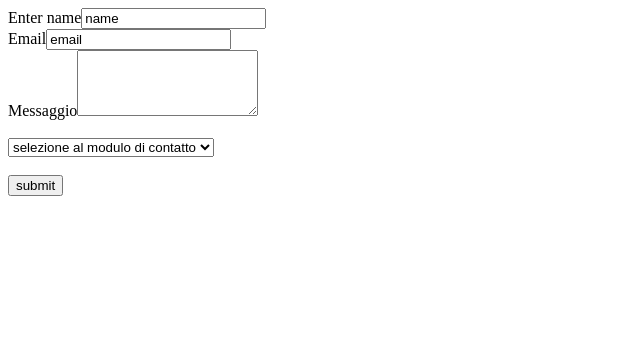
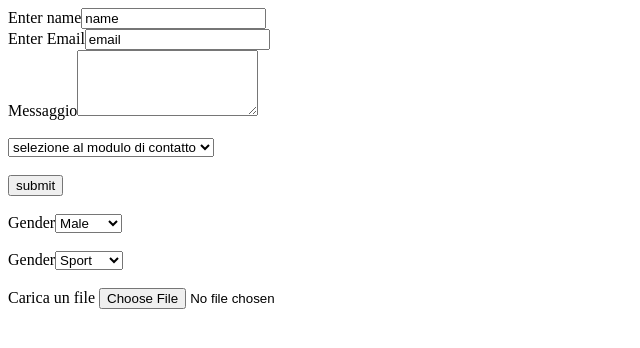
Before and after one commit to Shovoodev/treeclasses, a plain HTML site: page registration.html in a window 1280 px wide. Shown: the whole page, without its empty margins (0-640 px from the left). Drawn offline with Linux system fonts and the light colour scheme.

Commit message:
registrazione

```diff
--- a/registration.html
+++ b/registration.html
@@ -10,7 +10,7 @@
         <table>
         <label for="nome">Enter name</label>
         <input type="text" value="name" id="name" placeholder="Enter Name" required><br>
-        <label for="email">Email</label>
+        <label for="email">Enter Email</label>
         <input type="email" value="email" id="email" placeholder="Enter email " required><br>
         <label for="massagio">Messaggio</label>
         <textarea name="massagio" rows="4" placeholder="enter your massage hear"> </textarea> <br><br>
@@ -20,7 +20,22 @@
             <option value="bug">segnalazione di Bug</option>
         </select>
         <br><br>
-        <input type="submit" name="submit"value="submit">
+        <input type="submit" name="submit"value="submit"><br><br>
+         <label for="gender">Gender</label>
+         <select name="gender">
+            <option value="male">Male</option>
+            <option value="female">Female</option>
+            <option value="other">other</option>
+         </select><br><br>
+         <label for="interessi">Gender</label>
+         <select name="interessi">
+            <option value="sport">Sport</option>
+            <option value="musica">Musica</option>
+            <option value="cinema">Cinema</option>
+            <option value="Arte"> Arte</option>
+         </select><br><br>
+         <label for="file"> Carica un file </label>
+         <input type="file" value="uploder">
         </table>
     </form>
 </body>
```
